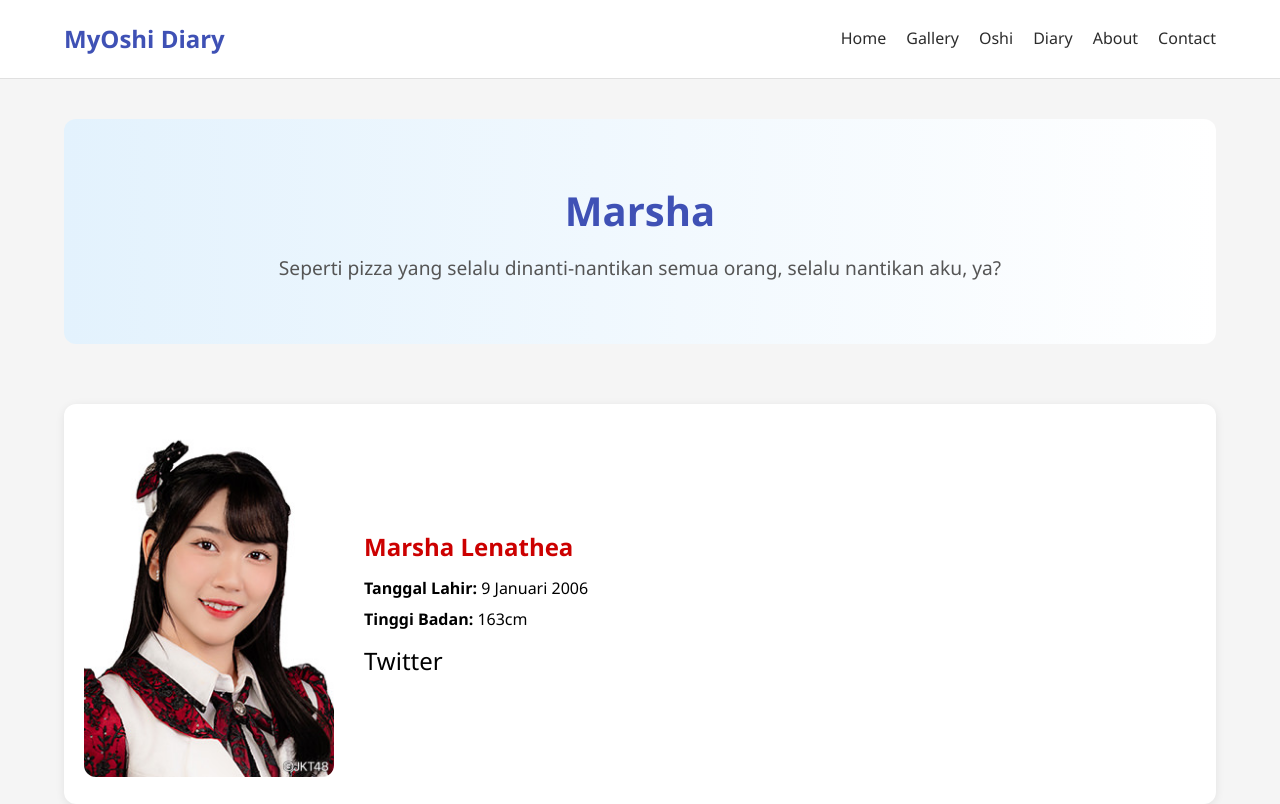
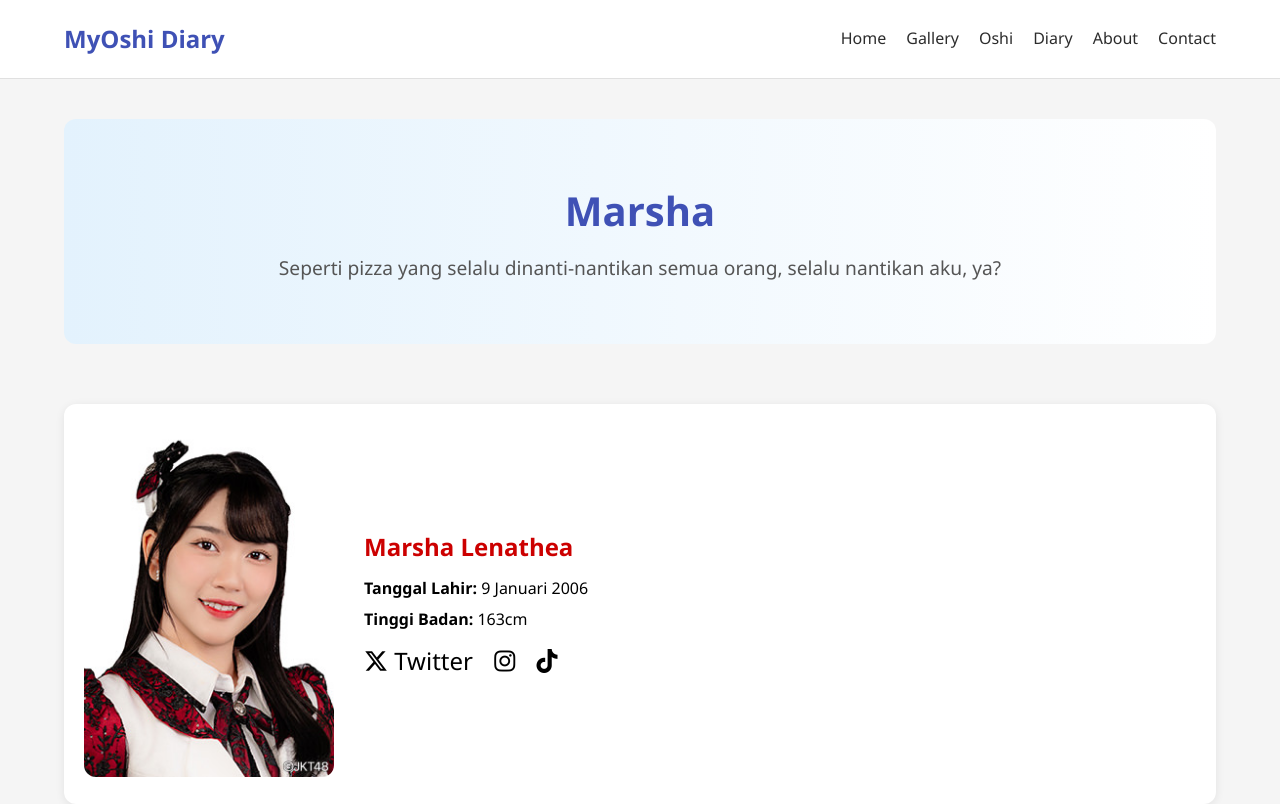
Before and after one commit to gentasihera/MyOshiDiary, a plain HTML site: page marsha.html in a window 1280 px wide. Shown: the top 804 px of the page. Drawn offline with Linux system fonts and the light colour scheme.

Commit message:
Update marsha.html

```diff
--- a/marsha.html
+++ b/marsha.html
@@ -5,6 +5,8 @@
   <meta name="viewport" content="width=device-width, initial-scale=1.0">
   <title>Marsha | MyOshi Diary</title>
   <link rel="stylesheet" href="style.css">
+      <link rel="stylesheet" href="https://cdnjs.cloudflare.com/ajax/libs/font-awesome/6.7.2/css/all.min.css" integrity="sha512-Evv84Mr4kqVGRNSgIGL/F/aIDqQb7xQ2vcrdIwxfjThSH8CSR7PBEakCr51Ck+w+/U6swU2Im1vVX0SVk9ABhg==" crossorigin="anonymous" referrerpolicy="no-referrer" /></head>
+
 </head>
 <body>
 
```
